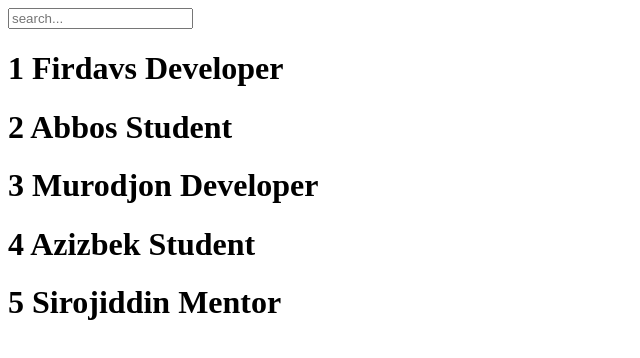
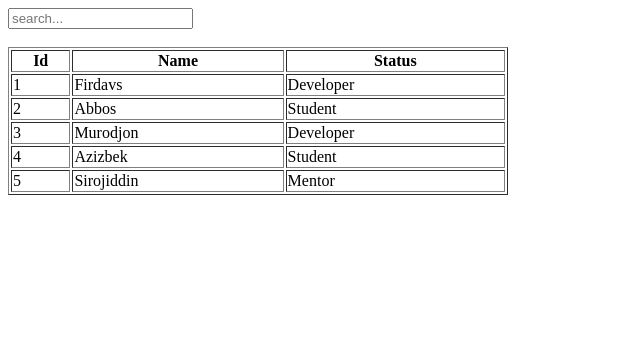
Before and after one commit to FirdavsNazar/React_JS, a React (Create React App) app in the folder React_tutorial/: page / in a window 1280 px wide. Shown: the top 358 px of the page, without its empty margins (0-640 px from the left). Built offline with nearby package versions, Linux system fonts and the light colour scheme.

Commit message:
table.CRUD

```diff
--- a/React_tutorial/src/index.js
+++ b/React_tutorial/src/index.js
@@ -2,7 +2,8 @@
 import React from 'react'
 import ReactDOM from 'react-dom'
 import './index.css'
-import Data from './lesson_5/crud'
+// import App from './table/app'
+import Data from './table/table'
 
 
 
--- /dev/null
+++ b/React_tutorial/src/table/data.js
@@ -0,0 +1,9 @@
+
+
+export const users = [
+    {id:1, name: 'Firdavs', status: 'Developer'},
+    {id:2, name: 'Abbos', status: 'Student'},
+    {id:3, name: 'Murodjon', status: 'Developer'},
+    {id:4, name: 'Azizbek', status: 'Student'},
+    {id:5, name: 'Sirojiddin', status: 'Mentor'},
+]
--- /dev/null
+++ b/React_tutorial/src/table/table.jsx
@@ -0,0 +1,58 @@
+
+import React, { Component } from 'react';
+import {users} from './data.js';
+
+export default class Data extends Component {
+
+    constructor(props) {
+    super(props)
+
+    this.state = {
+        dataList: users
+
+      }
+    }
+
+  render() {
+
+
+
+      const filteredInfo = (e) => {
+        // console.log(e.target.value);
+       let filtered =  users.filter((value) => value.name.includes(e.target.value) || value.status.includes(e.target.value))
+
+       this.setState({
+        dataList: filtered
+       })
+      }
+
+    return (
+        <div>
+          <input onChange={filteredInfo} type="text" placeholder='search...' /> <br /> <br />
+
+<div className="App">
+	<table border={1} width={500} >
+		<tr>
+		<th>Id</th>
+		<th>Name</th>
+		<th>Status</th>
+		</tr>
+		{users.map((val, key) => {
+		return (
+			<tr key={key}>
+			<td>{val.id}</td>
+			<td>{val.name}</td>
+			<td>{val.status}</td>
+			</tr>
+		)
+		})}
+	</table>
+	</div>
+
+
+
+
+        </div>
+    )
+  }
+}
```
Also changed, not shown: React_tutorial/src/table/app.jsx (+6 -5 lines).
